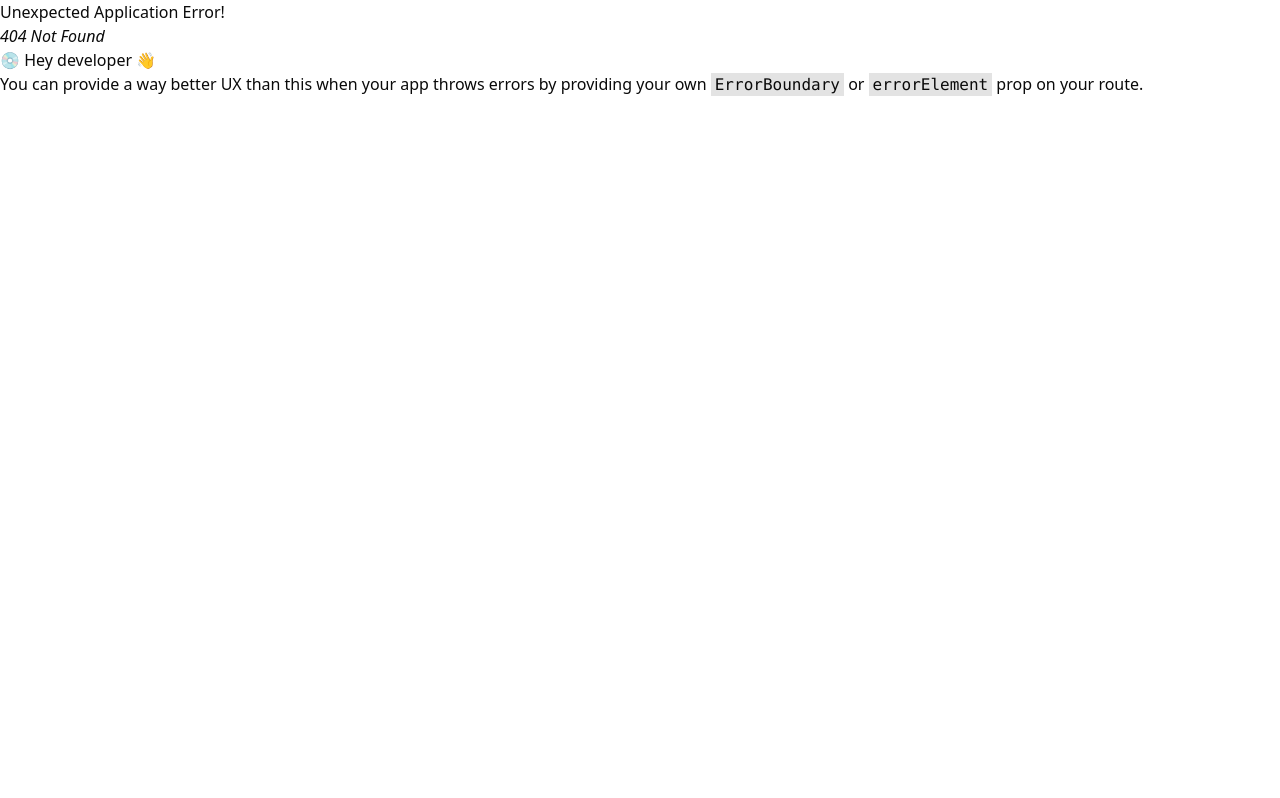
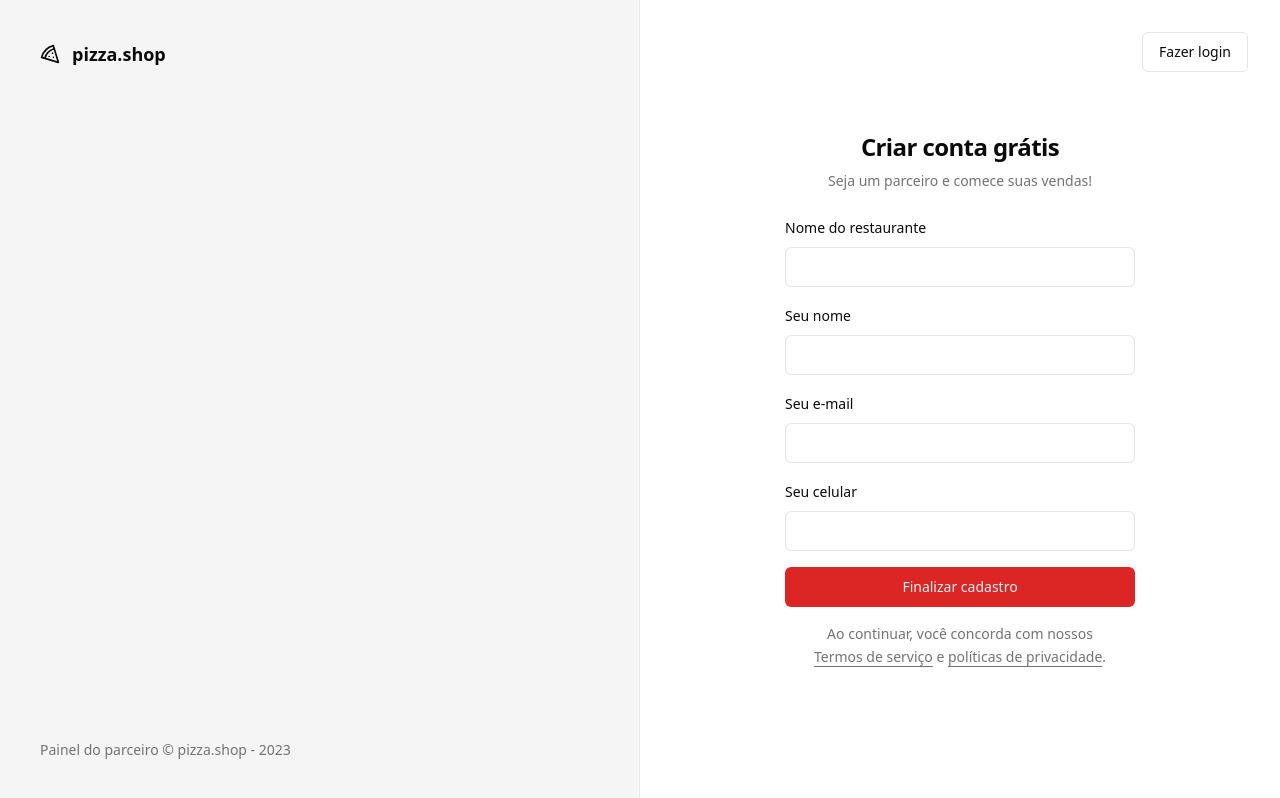
Before and after one commit to MarceloDCastro/pizzashop-web, a React (Vite) app: page /sign-up in a window 1280 px wide. Before the commit this address had no page. Built offline with nearby package versions, Linux system fonts and the light colour scheme.

Commit message:
feat: Cadastro de restaurante

```diff
--- a/src/pages/_layouts/auth.tsx
+++ b/src/pages/_layouts/auth.tsx
@@ -14,7 +14,7 @@
         </footer>
       </div>
 
-      <div className="flex flex-col items-center justify-center">
+      <div className="relative flex flex-col items-center justify-center">
         <Outlet />
       </div>
     </div>
--- a/src/pages/auth/sign-in.tsx
+++ b/src/pages/auth/sign-in.tsx
@@ -1,5 +1,6 @@
 import { Helmet } from 'react-helmet-async'
 import { useForm } from 'react-hook-form'
+import { Link } from 'react-router-dom'
 import { toast } from 'sonner'
 import { z } from 'zod'
 
@@ -41,6 +42,10 @@
     <>
       <Helmet title="Login" />
       <div className="p-8">
+        <Button asChild variant="outline" className="absolute right-8 top-8">
+          <Link to="/sign-up">Novo estabelecimento</Link>
+        </Button>
+
         <div className="flex w-[350px] flex-col justify-center gap-6">
           <div className="flex flex-col gap-2 text-center">
             <h1 className="text-2xl font-semibold tracking-tight">
--- /dev/null
+++ b/src/pages/auth/sign-up.tsx
@@ -0,0 +1,113 @@
+import { Helmet } from 'react-helmet-async'
+import { useForm } from 'react-hook-form'
+import { Link, useNavigate } from 'react-router-dom'
+import { toast } from 'sonner'
+import { z } from 'zod'
+
+import { Button } from '@/components/ui/button'
+import { Input } from '@/components/ui/input'
+import { Label } from '@/components/ui/label'
+
+const signUpForm = z.object({
+  restaurantName: z.string(),
+  managerName: z.string(),
+  email: z.string().email(),
+  phone: z.string(),
+})
+
+type SignUpForm = z.infer<typeof signUpForm>
+
+export function SignUp() {
+  const {
+    register,
+    handleSubmit,
+    formState: { isSubmitting },
+  } = useForm<SignUpForm>()
+
+  const navigate = useNavigate()
+
+  async function handleSignUp(data: SignUpForm) {
+    console.log(data)
+
+    try {
+      await new Promise((resolve) => setTimeout(resolve, 2000))
+
+      toast.success('Restaurante cadastrado com sucesso!', {
+        action: {
+          label: 'Login',
+          onClick: () => navigate('/sign-in'),
+        },
+      })
+    } catch {
+      toast.error('Erro ao cadastrar restaurante.')
+    }
+  }
+
+  return (
+    <>
+      <Helmet title="Cadastro" />
+      <div className="p-8">
+        <Button asChild variant="outline" className="absolute right-8 top-8">
+          <Link to="/sign-in">Fazer login</Link>
+        </Button>
+
+        <div className="flex w-[350px] flex-col justify-center gap-6">
+          <div className="flex flex-col gap-2 text-center">
+            <h1 className="text-2xl font-semibold tracking-tight">
+              Criar conta grátis
+            </h1>
+            <p className="text-sm text-muted-foreground">
+              Seja um parceiro e comece suas vendas!
+            </p>
+          </div>
+
+          <form onSubmit={handleSubmit(handleSignUp)} className="space-y-4">
+            <div className="space-y-2">
+              <Label htmlFor="restaurantName">Nome do restaurante</Label>
+              <Input
+                id="restaurantName"
+                type="text"
+                {...register('restaurantName')}
+              />
+            </div>
+
+            <div className="space-y-2">
+              <Label htmlFor="managerName">Seu nome</Label>
+              <Input
+                id="managerName"
+                type="text"
+                {...register('managerName')}
+              />
+            </div>
+
+            <div className="space-y-2">
+              <Label htmlFor="email">Seu e-mail</Label>
+              <Input id="email" type="email" {...register('email')} />
+            </div>
+
+            <div className="space-y-2">
+              <Label htmlFor="phone">Seu celular</Label>
+              <Input id="phone" type="tel" {...register('phone')} />
+            </div>
+
+            <Button disabled={isSubmitting} className="w-full" type="submit">
+              Finalizar cadastro
+            </Button>
+
+            <p className="px-6 text-center text-sm leading-relaxed text-muted-foreground">
+              Ao continuar, você concorda com nossos{' '}
+              <a href="#" className="underline underline-offset-4">
+                Termos de serviço
+              </a>{' '}
+              e{' '}
+              <a href="#" className="underline underline-offset-4">
+                políticas de privacidade
+              </a>
+              .
+            </p>
+          </form>
+        </div>
+      </div>
+    </>
+  )
+}
--- a/src/routes.tsx
+++ b/src/routes.tsx
@@ -4,6 +4,7 @@
 import { AuthLayout } from './pages/_layouts/auth'
 import { Dashboard } from './pages/app/dashboard'
 import { SignIn } from './pages/auth/sign-in'
+import { SignUp } from './pages/auth/sign-up'
 
 export const router = createBrowserRouter([
   {
@@ -15,6 +16,9 @@
   {
     path: '/',
     element: <AuthLayout />,
-    children: [{ path: '/sign-in', element: <SignIn /> }],
+    children: [
+      { path: '/sign-in', element: <SignIn /> },
+      { path: '/sign-up', element: <SignUp /> },
+    ],
   },
 ])
```
Also changed, not shown: src/components/ui/button.tsx (+21 -21 lines), src/components/ui/sonner.tsx (+8 -8 lines).
